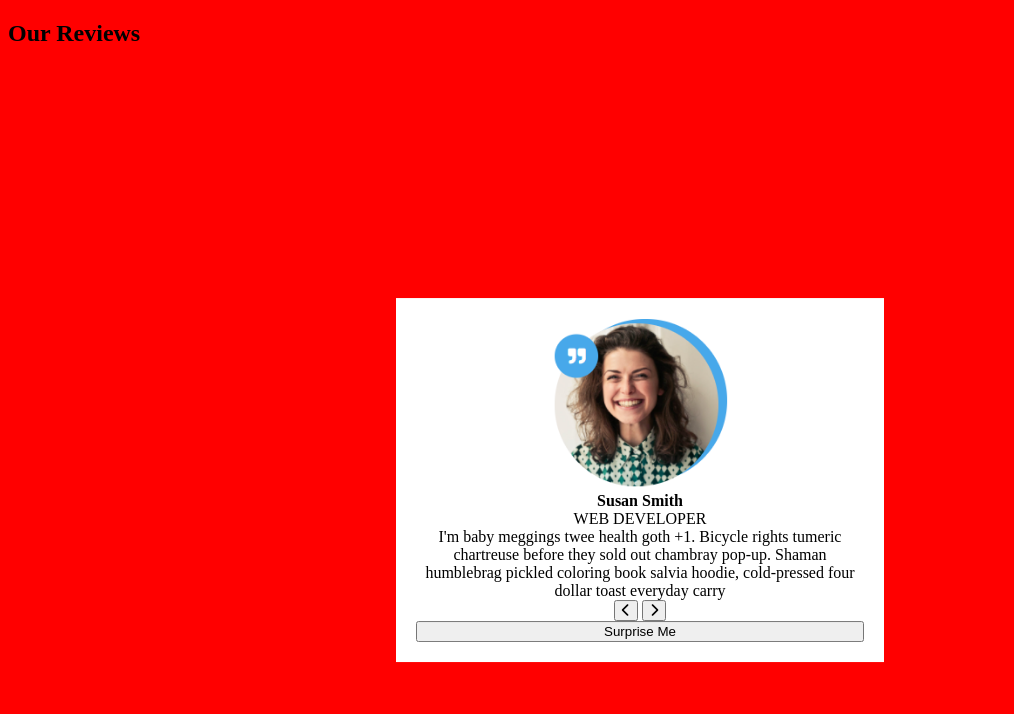
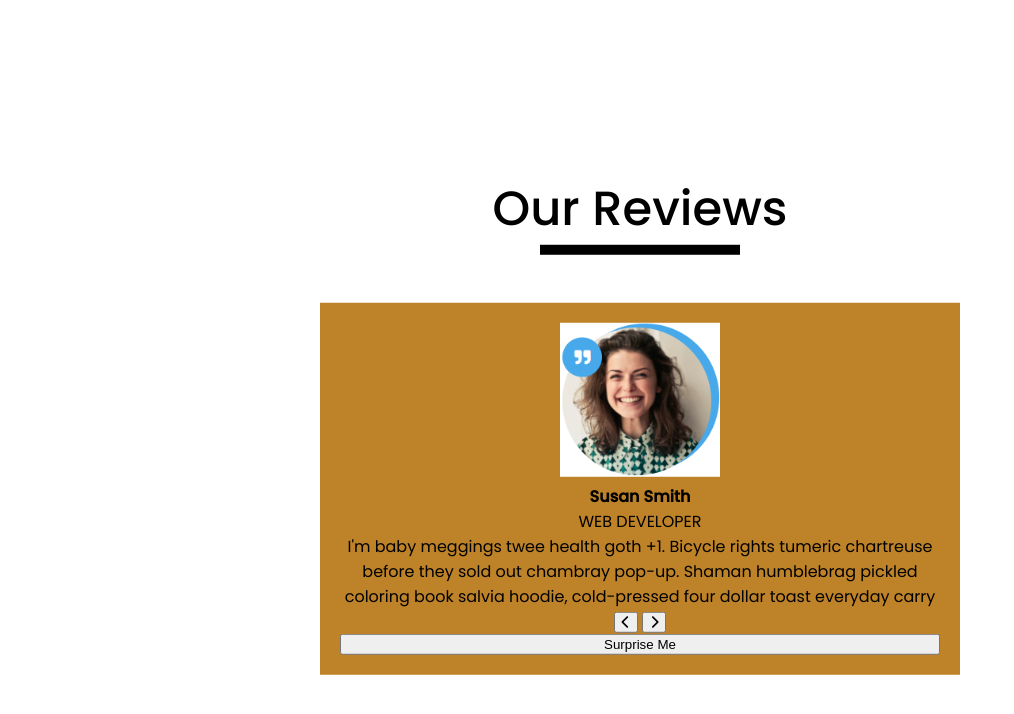
Before and after one commit to sri-rishi/Review-page, a plain HTML site: page index.html in a window 1280 px wide. Shown: the whole page, without its empty margins (0-1014 px from the left). Drawn offline with Linux system fonts and the light colour scheme.

Commit message:
added ids

```diff
--- a/index.html
+++ b/index.html
@@ -9,8 +9,8 @@
     <title>Reviews</title>
 </head>
 <body>
-    <main>
-        <section>
+    <main id="main">
+        <section id="title-section">
             <!-- title -->
             <h1 id="title">
                 Our Reviews
--- a/style.css
+++ b/style.css
@@ -1,25 +1,48 @@
+@import url('https://fonts.googleapis.com/css2?family=Poppins:wght@100;200;300;400;500&display=swap');
+
 
 body {
-    background-color: red;
+    font-family: 'Poppins', sans-serif;
+    text-align: center;
 }
-h4, p {
+
+h1 {
+    font-weight: 500;
+    font-size: 3rem;
+}
+
+h1, h4, p {
     margin-block-start: 0;
     margin-block-end: 0;
 }
 
-#review-box {
+#underline {
+    width: 200px;
+    height: 10px;
+    background-color: black;
+    margin: auto;
+}
+
+#main {
     display: flex;
     flex-direction: column;
-    text-align: center;
-    width: 35%;
     position: absolute;
-    top: 60%;
+    top: 50%;
     left: 50%;
     transform: translate(-50%, -50%);
-    background-color: white;
+}
+
+#review-box {
+    background-color: rgb(190, 130, 40);
+    display: grid;
+    text-align: center;
     padding: 20px;
 }
 
+#title-section  {
+    margin: 3rem auto;
+}
+
 img {
-    width: 11rem;
+    width: 10rem;
 }
```
